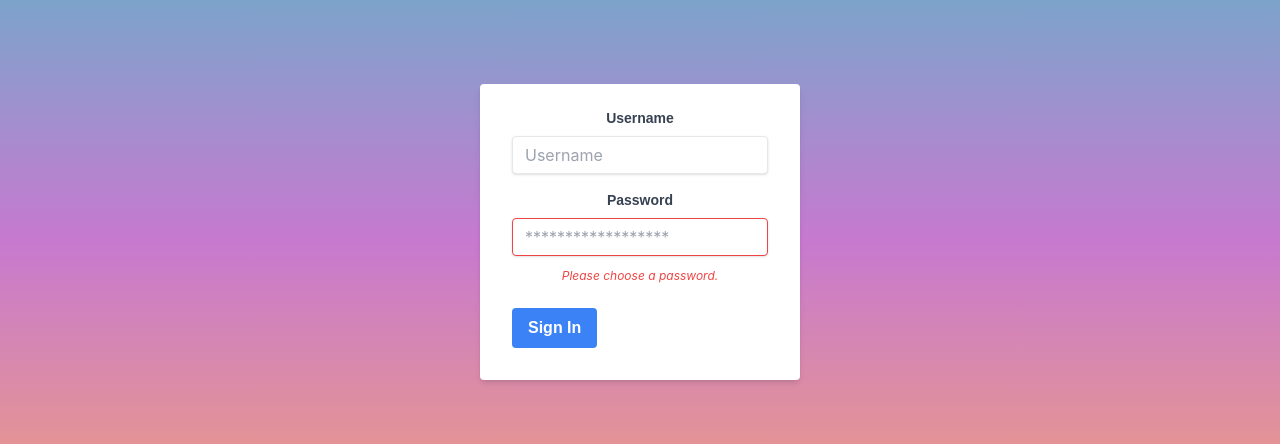
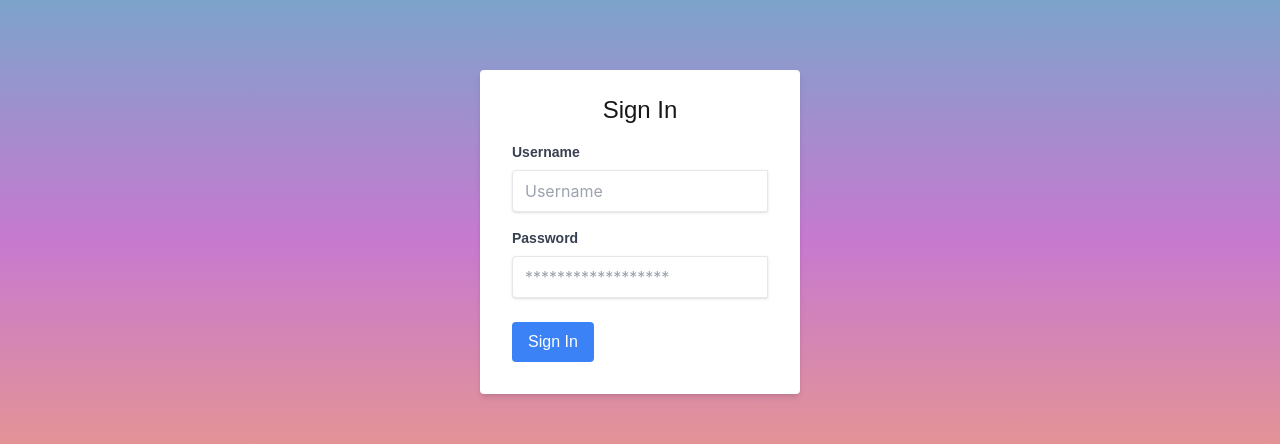
Before and after one commit to nickl-dev/smartbrain, a React (Create React App) app: page / in a window 1280 px wide. Shown: the part 160-604 px from the top of the page. Built offline with nearby package versions, Linux system fonts and the light colour scheme.

Commit message:
-styling

```diff
--- a/src/App.jsx
+++ b/src/App.jsx
@@ -59,7 +59,7 @@ class App extends Component {
     this.setState({ faceBoundsBox });
   }
 
-  getClarifaiApiOptions = (imageUrl = this.state.imageUrl) => {
+  getClarifaiApiOptions = (imageUrl) => {
 
     const { REACT_APP_CLARIFAI_API_PAT, REACT_APP_CLARIFAI_API_USER_ID, REACT_APP_CLARIFAI_API_APP_ID } = process.env;
     // Your PAT (Personal Access Token) can be found in the portal under Authentification
@@ -72,8 +72,8 @@ class App extends Component {
 
     const raw = JSON.stringify({
         "user_app_id": {
-            "user_id": REACT_APP_CLARIFAI_API_USER_ID,
-            "app_id": REACT_APP_CLARIFAI_API_APP_ID
+            "user_id": 'nickl-dev',
+            "app_id": 'nickl-dev-smartbrain'
         },
         "inputs": [
             {
@@ -90,7 +90,7 @@ class App extends Component {
         method: 'POST',
         headers: {
             'Accept': 'application/json',
-            'Authorization': 'Key ' + REACT_APP_CLARIFAI_API_PAT
+            'Authorization': 'Key ' + 'f0bd10445ce84317bf00bf9c7ba74ee2'
         },
         body: raw
     };
@@ -101,7 +101,9 @@ class App extends Component {
     // https://api.clarifai.com/v2/models/{YOUR_MODEL_ID}/outputs
     // this will default to the latest version_id
     try {
-      const response = await fetch(`https://api.clarifai.com/v2/models/face-detection/outputs`, this.getClarifaiApiOptions());
+      const response = await fetch(`https://api.clarifai.com/v2/models/face-detection/outputs`,
+      this.getClarifaiApiOptions(this.state.input)
+    );
 
       const data = await response.json();
       console.log(data)
--- a/src/components/FaceDetection/FaceDetection.jsx
+++ b/src/components/FaceDetection/FaceDetection.jsx
@@ -1,21 +1,27 @@
 const FaceDetection = ({ imageUrl, box }) => {
   return (
-    <div className="p-4 shadow-lg relative">
+    <div className="p-4 shadow-lg">
+      <div className="relative mt-2 inline-block">
         <img
-          className="max-w-xs mx-auto rounded w-full"
+          className="w-full rounded max-w-sm h-auto"
           id="input-image"
           alt={imageUrl}
           src={imageUrl}
+          // width="500px"
+          // height="auto"
         />
-        <div className="absolute flex flex-wrap cursor-pointer justify-center"
+          <div
+          className='absolute flex flex-wrap cursor-pointer justify-center'
           style={{
             boxShadow: '0 0 0 3px #149DF2 inset',
             top: box.topRow,
             right: box.rightCol,
             bottom: box.bottomRow,
             left: box.leftCol
-          }}
-        ></div>
+          }}>
+        </div>
+
+      </div>
     </div>
   )
 }
--- a/src/components/Register/Register.jsx
+++ b/src/components/Register/Register.jsx
@@ -1,37 +1,68 @@
 const Register = ({ onRouteChange }) => {
   return (
-    <div className="flex justify-center items-center h-screen">
+    <div className="flex justify-center items-center h-screen p-4">
       <div className="w-full max-w-xs">
-        <form className="bg-white shadow-md rounded px-8 pt-6 pb-8 mb-4" onSubmit={() => onRouteChange('home')}>
+        <form
+          className="bg-white shadow-md rounded px-8 pt-6 pb-8 mb-4"
+          onSubmit={() => onRouteChange('home')}
+        >
+
+        <p className="font-oswald text-2xl mb-4">Register</p>
+
           <div className="mb-4">
-            <label className="block text-gray-700 text-sm font-bold mb-2 font-oswald" htmlFor="username">
+            <label
+              className="block text-gray-700 text-sm font-bold mb-2 font-oswald text-left"
+              htmlFor="username"
+            >
               Username
             </label>
 
-            <input className="shadow appearance-none border rounded w-full py-2 px-3 text-gray-700 leading-tight focus:outline-none focus:shadow-outline" id="username" type="text" placeholder="Username" required />
+            <input
+              className="shadow border w-full py-2 px-3 text-gray-700 focus:shadow-outline rounded-l outline-none focus:bg-cyan-50 focus:border-blue-500"
+              id="username"
+              placeholder="Username"
+              required
+              type="text"
+            />
           </div>
 
           <div className="mb-4">
-            <label className="block text-gray-700 text-sm font-bold mb-2 font-oswald" htmlFor="username">
+            <label
+              className="block text-gray-700 text-sm font-bold mb-2 font-oswald text-left"
+              htmlFor="username"
+            >
               Email
             </label>
 
-            <input className="shadow appearance-none border rounded w-full py-2 px-3 text-gray-700 leading-tight focus:outline-none focus:shadow-outline" id="username" type="email" placeholder="Username" required />
+            <input
+              className="shadow border w-full py-2 px-3 text-gray-700 focus:shadow-outline rounded-l outline-none focus:bg-cyan-50 focus:border-blue-500"
+              id="username"
+              placeholder="Username"
+              required
+              type="email"
+            />
           </div>
 
           <div className="mb-6">
-            <label className="block text-gray-700 text-sm font-bold mb-2 font-oswald" htmlFor="password">
+            <label
+              className="block text-gray-700 text-sm font-bold mb-2 font-oswald text-left"
+              htmlFor="password"
+            >
               Password
             </label>
 
-            <input className="shadow appearance-none border border-red-500 rounded w-full py-2 px-3 text-gray-700 mb-3 leading-tight focus:outline-none focus:shadow-outline" id="password" type="password" placeholder="******************" required />
-
-            <p className="text-red-500 text-xs italic">Please choose a password.</p>
+            <input
+              className="shadow border w-full py-2 px-3 text-gray-700 focus:shadow-outline rounded-l  outline-none focus:bg-cyan-50 focus:border-blue-500"
+              id="password"
+              placeholder="******************"
+              required
+              type="password"
+            />
           </div>
 
           <div className="flex items-center justify-between">
             <button
-              className="bg-blue-500 hover:bg-blue-700 text-white font-semibold py-2 px-4 rounded focus:outline-none focus:shadow-outline font-oswald"
+              className="bg-blue-500 hover:bg-blue-700 text-white py-2 px-4 rounded focus:outline-none focus:shadow-outline font-oswald focus:bg-blue-600"
               type="submit"
             >
               Register
--- a/src/components/SignIn/SignIn.jsx
+++ b/src/components/SignIn/SignIn.jsx
@@ -1,29 +1,51 @@
 const SignIn = ({ onRouteChange }) => {
   return (
-    <div className="flex justify-center items-center h-screen">
+    <div className="flex justify-center items-center h-screen p-4">
       <div className="w-full max-w-xs m-auto">
-        <form className="bg-white shadow-md rounded px-8 pt-6 pb-8 mb-4" onSubmit={() => onRouteChange('home')}>
+        <form
+          className="bg-white shadow-md rounded px-8 pt-6 pb-8 mb-4"
+          onSubmit={() => onRouteChange('home')}
+        >
+
+          <p className="font-oswald text-2xl mb-4">Sign In</p>
+
           <div className="mb-4">
-            <label className="block text-gray-700 text-sm font-bold mb-2 font-oswald" htmlFor="username">
+            <label
+              className="block text-gray-700 text-sm font-bold mb-2 font-oswald text-left"
+              htmlFor="username"
+            >
               Username
             </label>
 
-            <input className="shadow appearance-none border rounded w-full py-2 px-3 text-gray-700 leading-tight focus:outline-none focus:shadow-outline" id="username" type="text" placeholder="Username" required />
+            <input
+              className="shadow border w-full py-2 px-3 text-gray-700 focus:shadow-outline rounded-l  outline-none focus:bg-cyan-50 focus:border-blue-500"
+              id="username"
+              placeholder="Username"
+              required
+              type="text"
+            />
           </div>
 
           <div className="mb-6">
-            <label className="block text-gray-700 text-sm font-bold mb-2 font-oswald" htmlFor="password">
+            <label
+              className="block text-gray-700 text-sm font-bold mb-2 font-oswald text-left"
+              htmlFor="password"
+            >
               Password
             </label>
 
-            <input className="shadow appearance-none border border-red-500 rounded w-full py-2 px-3 text-gray-700 mb-3 leading-tight focus:outline-none focus:shadow-outline" id="password" type="password" placeholder="******************" required />
-
-            <p className="text-red-500 text-xs italic">Please choose a password.</p>
+            <input
+              className="shadow border w-full py-2 px-3 text-gray-700 focus:shadow-outline rounded-l  outline-none focus:bg-cyan-50 focus:border-blue-500"
+              id="password"
+              placeholder="******************"
+              required
+              type="password"
+            />
           </div>
 
           <div className="flex items-center justify-between">
             <button
-              className="bg-blue-500 hover:bg-blue-700 text-white font-semibold py-2 px-4 rounded focus:outline-none focus:shadow-outline font-oswald"
+              className="bg-blue-500 hover:bg-blue-700 text-white py-2 px-4 rounded focus:outline-none focus:shadow-outline font-oswald focus:bg-blue-600"
               type="submit"
             >
               Sign In
```
